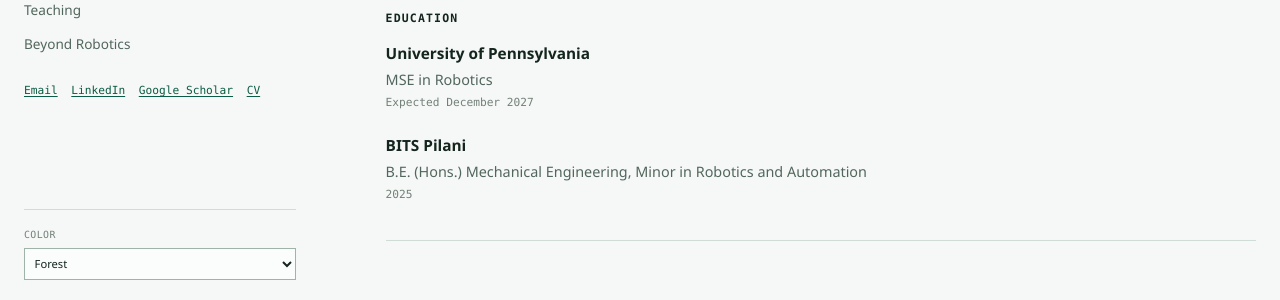
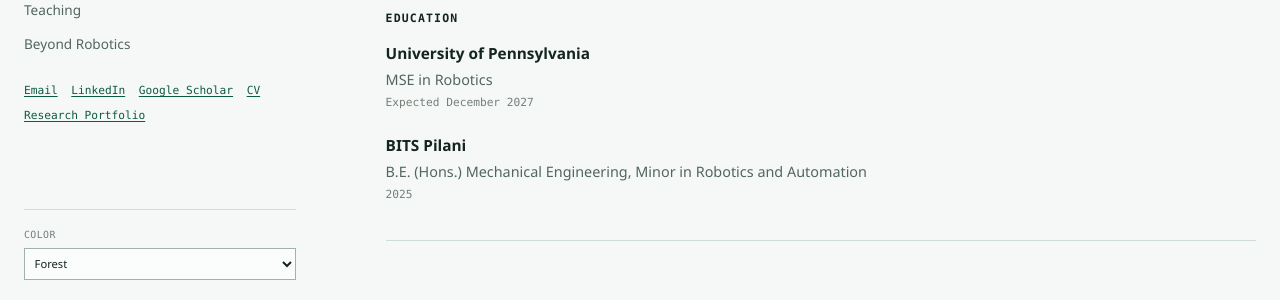
Before and after one commit to smrithilo/smrithi.github.io, a Jekyll site: the page built from index.html, in a window 1280 px wide. Shown: the part 580-880 px from the top of the page. Built offline with Jekyll 4.4.1, drawn with Linux system fonts in a browser that asks for light colours.

Commit message:
Add research portfolio and update CV

```diff
--- a/_data/profile.yml
+++ b/_data/profile.yml
@@ -9,6 +9,7 @@
 linkedin: "https://www.linkedin.com/in/smrithi-lokesh-0894b7219/"
 scholar: "https://scholar.google.com/citations?user=CO46wakAAAAJ&hl=en"
 cv: "/assets/documents/smrithi-lokesh-cv.pdf"
+portfolio: "/assets/documents/smrithi-lokesh-research-portfolio.pptx"
 
 navigation:
   - label: "About"
--- a/_includes/sidebar.html
+++ b/_includes/sidebar.html
@@ -30,6 +30,7 @@
     <a href="{{ profile.linkedin }}" rel="me">LinkedIn</a>
     <a href="{{ profile.scholar }}" rel="me">Google Scholar</a>
     <a href="{{ profile.cv | relative_url }}">CV</a>
+    <a href="{{ profile.portfolio | relative_url }}">Research Portfolio</a>
   </div>
 
   <div class="appearance-controls" aria-label="Color options">
```
Also changed, not shown: 2 other files.
